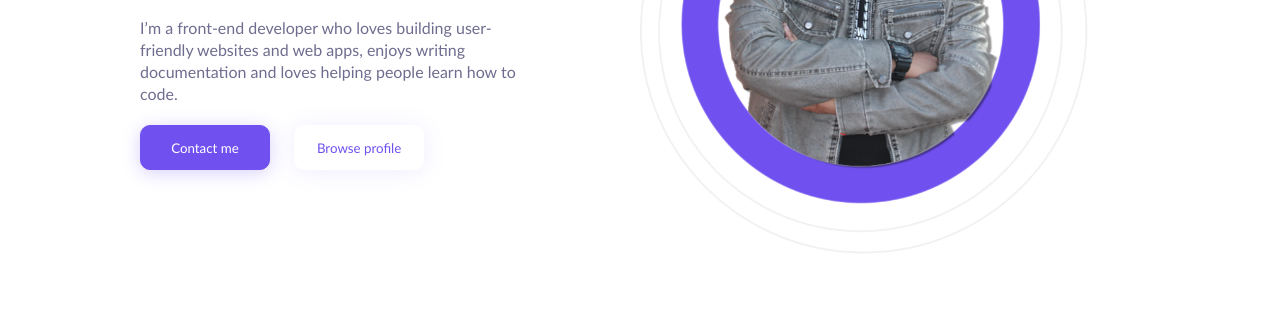
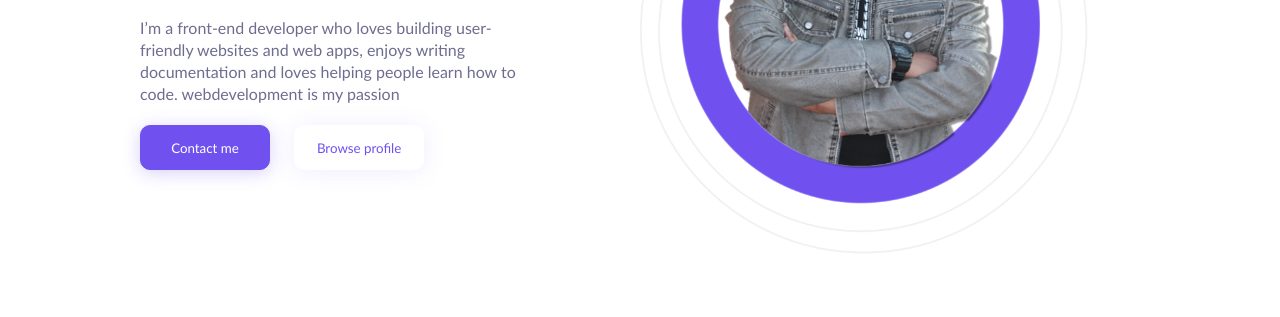
Before and after one commit to WebDevRizwan/webdevrizwan.github.io, a plain HTML site: page index.html in a window 1280 px wide. Shown: the part 319-636 px from the top of the page. Drawn offline with nearby package versions, Linux system fonts and the light colour scheme.

Commit message:
udate
upadate heading

```diff
--- a/index.html
+++ b/index.html
@@ -37,7 +37,7 @@
     <section class="banner inner">
         <div class="banner-txt">
                 <h1>I'm Rangrej Rizwan <br> <span class="light">FrontEnd Developer 💻</span></h1>
-                <p>I’m a front-end developer who loves building user-friendly websites and web apps, enjoys writing documentation and loves helping people learn how to code.</p>
+                <p>I’m a front-end developer who loves building user-friendly websites and web apps, enjoys writing documentation and loves helping people learn how to code. webdevelopment is my passion</p>
                 <a href="https://api.whatsapp.com/send?phone=9574175953" target="blank"><button class="btn">Contact me</button></a>
                 <button class="btn profile"> Browse profile
                 </button>
```
